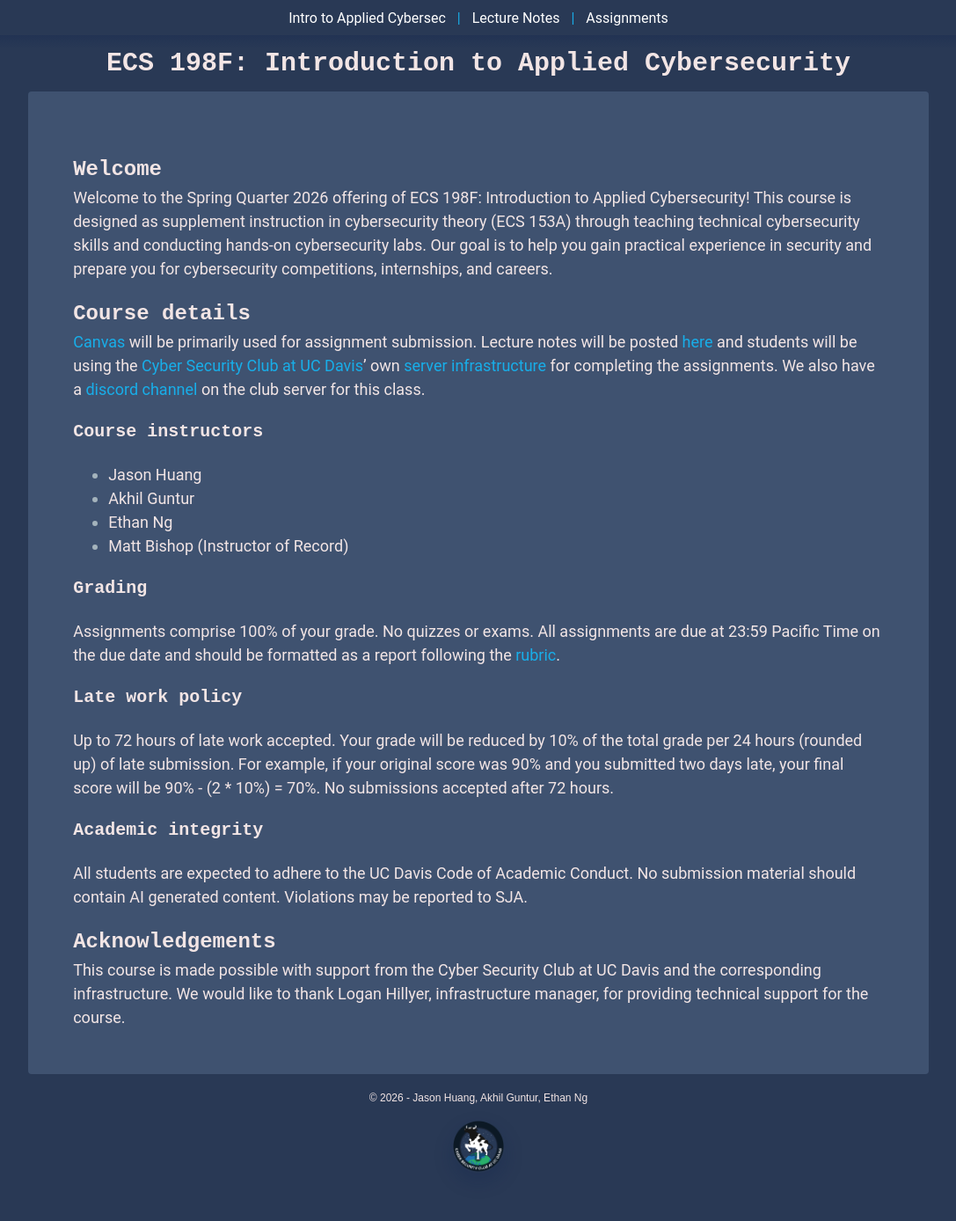
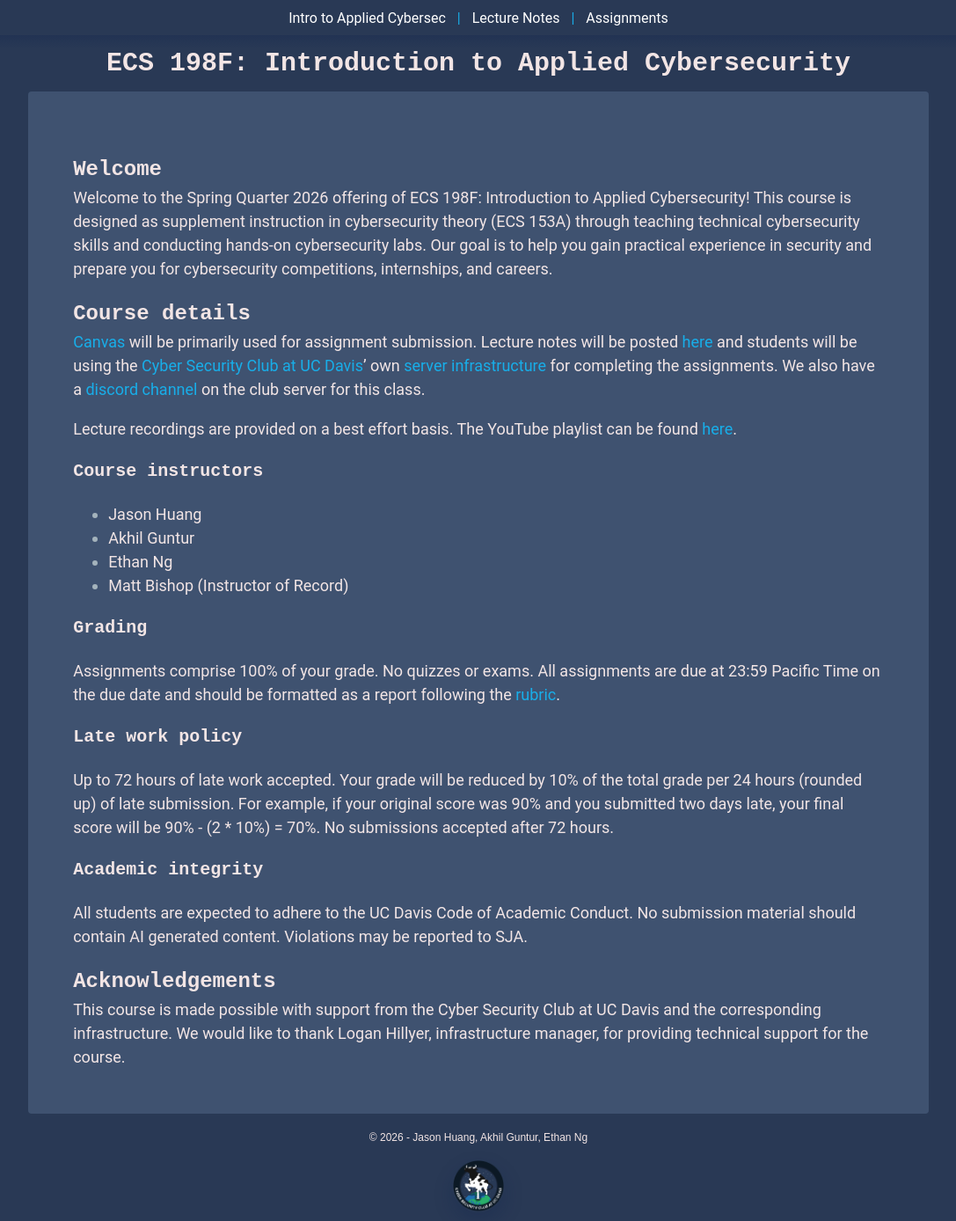
Before and after one commit to cyber-security-club-ucd/ecs198f, a Jekyll site: the page built from index.md, in a window 1280 px wide. Shown: the whole page at 88% size, without its empty margins (96-1183 px from the left). Built offline with Jekyll 4.4.1, drawn with Linux system fonts in a browser that asks for light colours; before the commit the page ends 1343 px from its top, so only the background shows below that.

Commit message:
Adding YT playlist link for lecture recordings

```diff
--- a/index.md
+++ b/index.md
@@ -18,6 +18,8 @@ Lecture notes will be posted [here](/notes) and students will be using the
 [Cyber Security Club at UC Davis](https://daviscybersec.org)' own
 [server infrastructure](https://auth.daviscybersec.org) for completing the assignments.
 We also have a [discord channel](https://discord.com/channels/388814420773437441/1478915036759064666) on the club server for this class.
+
+Lecture recordings are provided on a best effort basis. The YouTube playlist can be found [here](https://www.youtube.com/playlist?list=PLD09vcF_nsXFWAHtqynwfLMVW-Q7vYWEz).
 
 ### Course instructors
 - Jason Huang
```
